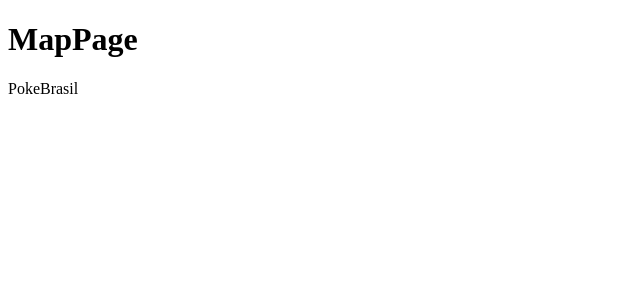
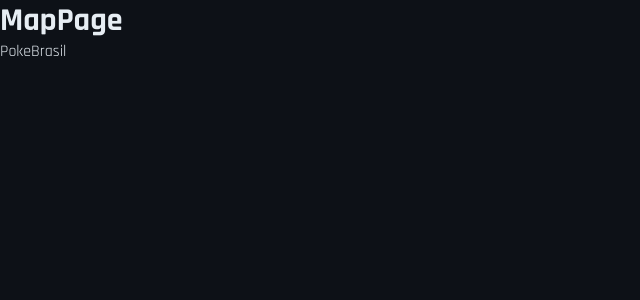
Before and after one commit to saintknx/Projeto-A3-Usabilidade, a React (Vite) app: page / in a window 1280 px wide. Shown: the top 300 px of the page, without its empty margins (0-640 px from the left). Built offline with nearby package versions, Linux system fonts and the light colour scheme.

Commit message:
style: estilos globais e variáveis CSS

```diff
--- a/src/index.css
+++ b/src/index.css
@@ -1,4 +1,47 @@
+@import url('https://fonts.googleapis.com/css2?family=Press+Start+2P&family=Rajdhani:wght@400;600;700&display=swap');
+
+/* ─── RESET ─────────────────────────────────────────────────────────────── */
+*, *::before, *::after {
+  box-sizing: border-box;
+  margin: 0;
+  padding: 0;
+}
+
+/* ─── VARIÁVEIS GLOBAIS ──────────────────────────────────────────────────── */
+:root {
+  --bg:       #0d1117;
+  --surface:  #161b22;
+  --surface2: #21262d;
+  --border:   #30363d;
+  --accent:   #ff4747;
+  --text:     #e6edf3;
+  --muted:    #8b949e;
+  --hp-good:  #56C363;
+  --hp-mid:   #FFD700;
+  --hp-low:   #FF6B6B;
+  --pixel:    'Press Start 2P', monospace;
+  --body:     'Rajdhani', sans-serif;
+}
+
+/* ─── BASE ───────────────────────────────────────────────────────────────── */
 body {
   background: var(--bg);
   color: var(--text);
+  font-family: var(--body);
+  min-height: 100vh;
 }
+
+/* ─── FOCO VISÍVEL (acessibilidade) ─────────────────────────────────────── */
+:focus-visible {
+  outline: 2px solid var(--accent);
+  outline-offset: 3px;
+}
+
+/* ─── REDUÇÃO DE MOVIMENTO (acessibilidade) ──────────────────────────────── */
+@media (prefers-reduced-motion: reduce) {
+  *, *::before, *::after {
+    animation-duration: 0.01ms !important;
+    animation-iteration-count: 1 !important;
+    transition-duration: 0.01ms !important;
+  }
+}
```
